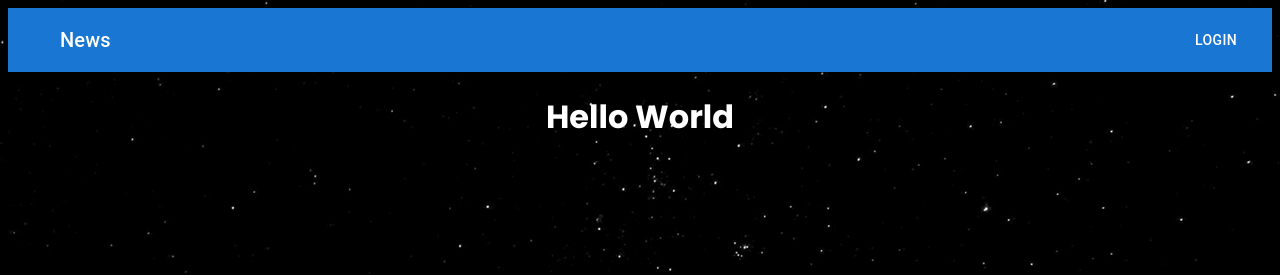
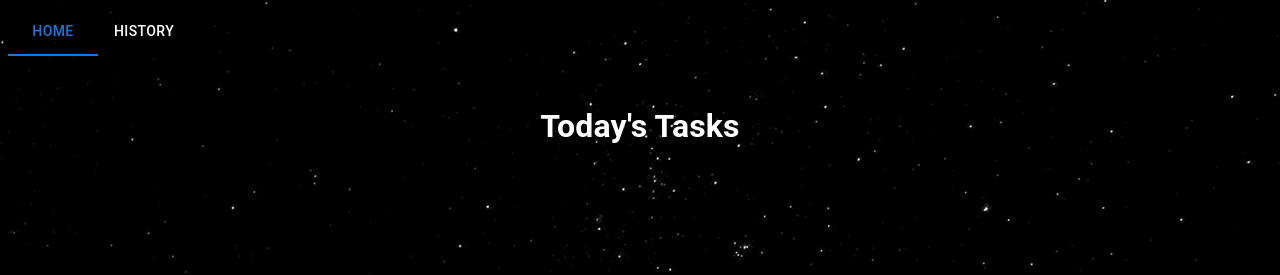
Before and after one commit to gisellerr/JSC-Hack, a React (Create React App) app: page / in a window 1280 px wide. Shown: the top 275 px of the page. Built offline with nearby package versions, Linux system fonts and the light colour scheme; the HTML template or start-up script is replaced by a standard one.

Commit message:
menu tabs fixed

```diff
--- a/package.json
+++ b/package.json
@@ -22,8 +22,7 @@
   },
   "eslintConfig": {
     "extends": [
-      "react-app",
-      "react-app/jest"
+      "react-app"
     ]
   },
   "browserslist": {
--- a/src/App.js
+++ b/src/App.js
@@ -1,15 +1,9 @@
-import ButtonAppBar from "./mui/menuBar";
-import Notepad from "./mui/Notepad";
-import Background from "./mui/Background";
+import BasicTabs from "./mui/MenuTabs";
 
 function App() {
   return (
     <div className="allBody">
-      <Background/>
-      <ButtonAppBar/>
-
-      <h1>Hello World</h1>
-      {/*<Notepad/>*/}
+      <BasicTabs/>
 
 
     </div>
--- a/src/index.css
+++ b/src/index.css
@@ -66,9 +66,9 @@ h1{
 .fix{
     position:fixed;
     bottom:0px;
-    top:50%;
+    top:40%;
     left: 20%;
-    right:20%
+    right:20%;
 }
 
 
@@ -92,3 +92,8 @@ h1{
     0% { background-position:0 0 }
     100% { background-position:355px 0 }
 }
+
+.tab {
+  color: white;
+
+}
--- /dev/null
+++ b/src/mui/MenuTabs.js
@@ -0,0 +1,67 @@
+import * as React from 'react';
+import PropTypes from 'prop-types';
+import Tabs from '@mui/material/Tabs';
+import Tab from '@mui/material/Tab';
+import Typography from '@mui/material/Typography';
+import Box from '@mui/material/Box';
+import Background from './Background';
+
+function TabPanel(props) {
+  const { children, value, index, ...other } = props;
+
+  return (
+    <div
+      role="tabpanel"
+      hidden={value !== index}
+      id={`simple-tabpanel-${index}`}
+      aria-labelledby={`simple-tab-${index}`}
+      {...other}
+    >
+      {value === index && (
+        <Box sx={{ p: 3 }}>
+          <Typography>{children}</Typography>
+        </Box>
+      )}
+    </div>
+  );
+}
+
+TabPanel.propTypes = {
+  children: PropTypes.node,
+  index: PropTypes.number.isRequired,
+  value: PropTypes.number.isRequired,
+};
+
+function a11yProps(index) {
+  return {
+    id: `simple-tab-${index}`,
+    'aria-controls': `simple-tabpanel-${index}`,
+  };
+}
+
+export default function BasicTabs() {
+  const [value, setValue] = React.useState(0);
+
+  const handleChange = (event, newValue) => {
+    setValue(newValue);
+  };
+
+  return (
+    <Box sx={{ width: '100%' }}>
+      <Box sx={{ borderBottom: 1, borderColor: 'divider' }}>
+        <Tabs value={value} onChange={handleChange} aria-label="basic tabs example">
+          <Tab label="Home" {...a11yProps(0)} sx={{color: 'white' }}/>
+          <Tab label="History" {...a11yProps(1)} sx={{color: 'white' }}/>
+        </Tabs>
+      </Box>
+      <TabPanel value={value} index={0}>
+        <Background/>
+        <h1>Today's Tasks</h1>
+
+      </TabPanel>
+      <TabPanel value={value} index={1} class="stars">
+
+      </TabPanel>
+    </Box>
+  );
+}
--- a/src/mui/menuBar.js
+++ /dev/null
@@ -1,32 +0,0 @@
-import * as React from 'react';
-import AppBar from '@mui/material/AppBar';
-import Box from '@mui/material/Box';
-import Toolbar from '@mui/material/Toolbar';
-import Typography from '@mui/material/Typography';
-import Button from '@mui/material/Button';
-import IconButton from '@mui/material/IconButton';
-import MenuIcon from '@mui/material/Menu'
-
-export default function ButtonAppBar() {
-  return (
-    <Box sx={{ flexGrow: 1 }}>
-      <AppBar position="static">
-        <Toolbar>
-          <IconButton
-            size="large"
-            edge="start"
-            color="inherit"
-            aria-label="menu"
-            sx={{ mr: 2 }}
-          >
-            <MenuIcon />
-          </IconButton>
-          <Typography variant="h6" component="div" sx={{ flexGrow: 1 }}>
-            News
-          </Typography>
-          <Button color="inherit">Login</Button>
-        </Toolbar>
-      </AppBar>
-    </Box>
-  );
-}
```
